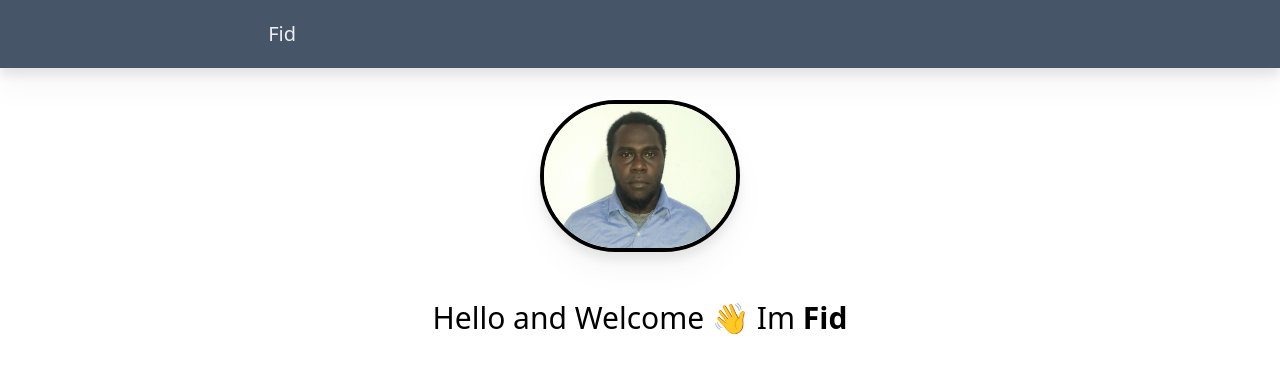
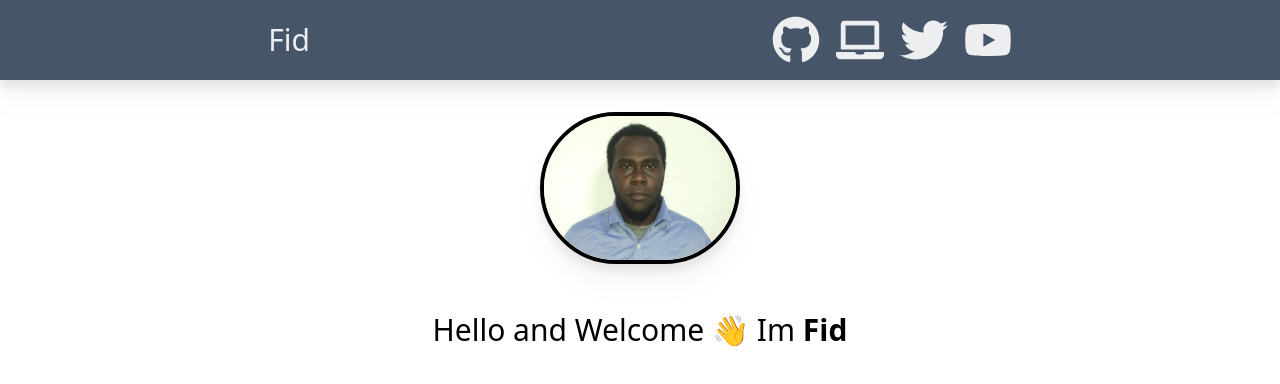
Before and after one commit to LucioFider/Next-13-Mini-blog, a Next.js app: page / in a window 1280 px wide. Shown: the top 384 px of the page. Built offline with nearby package versions, Linux system fonts and the light colour scheme.

Commit message:
4th-commit

```diff
--- a/app/components/Navbar.tsx
+++ b/app/components/Navbar.tsx
@@ -1,13 +1,44 @@
 import Link from "next/link";
-import React from "react";
+import { FaYoutube, FaTwitter, FaLaptop, FaGithub } from "react-icons/fa";
 
 export default function Navbar() {
   return (
     <nav className="bg-slate-600 p-4 sticky top-0 drop-shadow-xl z-10">
       <div className="prose prose-xl mx-auto flex justify-between flex-col sm:flex-row">
-        <Link href="/" className="text-white/90 no-underline hover:text-white">
-          Fid
-        </Link>
+        <h1 className="text-3xl font-bold text-white grid place-content-center mb-2 md:mb-0">
+          <Link
+            href="/"
+            className="text-white/90 no-underline hover:text-white"
+          >
+            Fid
+          </Link>
+        </h1>
+        <div className="flex flex-row justify-center sm:justify-evenly align-middle gap-4 text-white text-4xl lg:text-5xl">
+          <Link
+            className="text-white/90 hover:text-white"
+            href="https://www.youtube.com"
+          >
+            <FaGithub />
+          </Link>
+          <Link
+            className="text-white/90 hover:text-white"
+            href="https://www.youtube.com"
+          >
+            <FaLaptop />
+          </Link>
+          <Link
+            className="text-white/90 hover:text-white"
+            href="https://www.youtube.com"
+          >
+            <FaTwitter />
+          </Link>
+          <Link
+            className="text-white/90 hover:text-white"
+            href="https://www.youtube.com"
+          >
+            <FaYoutube />
+          </Link>
+        </div>
       </div>
     </nav>
   );
--- a/app/layout.tsx
+++ b/app/layout.tsx
@@ -3,7 +3,7 @@
 import "./globals.css";
 
 export const metadata = {
-  title: "Create Next App",
+  title: "Nextjs-Blog",
   description: "Generated by create next app",
 };
 
--- a/package.json
+++ b/package.json
@@ -17,6 +17,7 @@
     "next": "13.2.4",
     "react": "18.2.0",
     "react-dom": "18.2.0",
+    "react-icons": "^4.8.0",
     "typescript": "5.0.2"
   },
   "devDependencies": {
```
Also changed, not shown: 1 other file (tests, documents, lock files or other folders).
